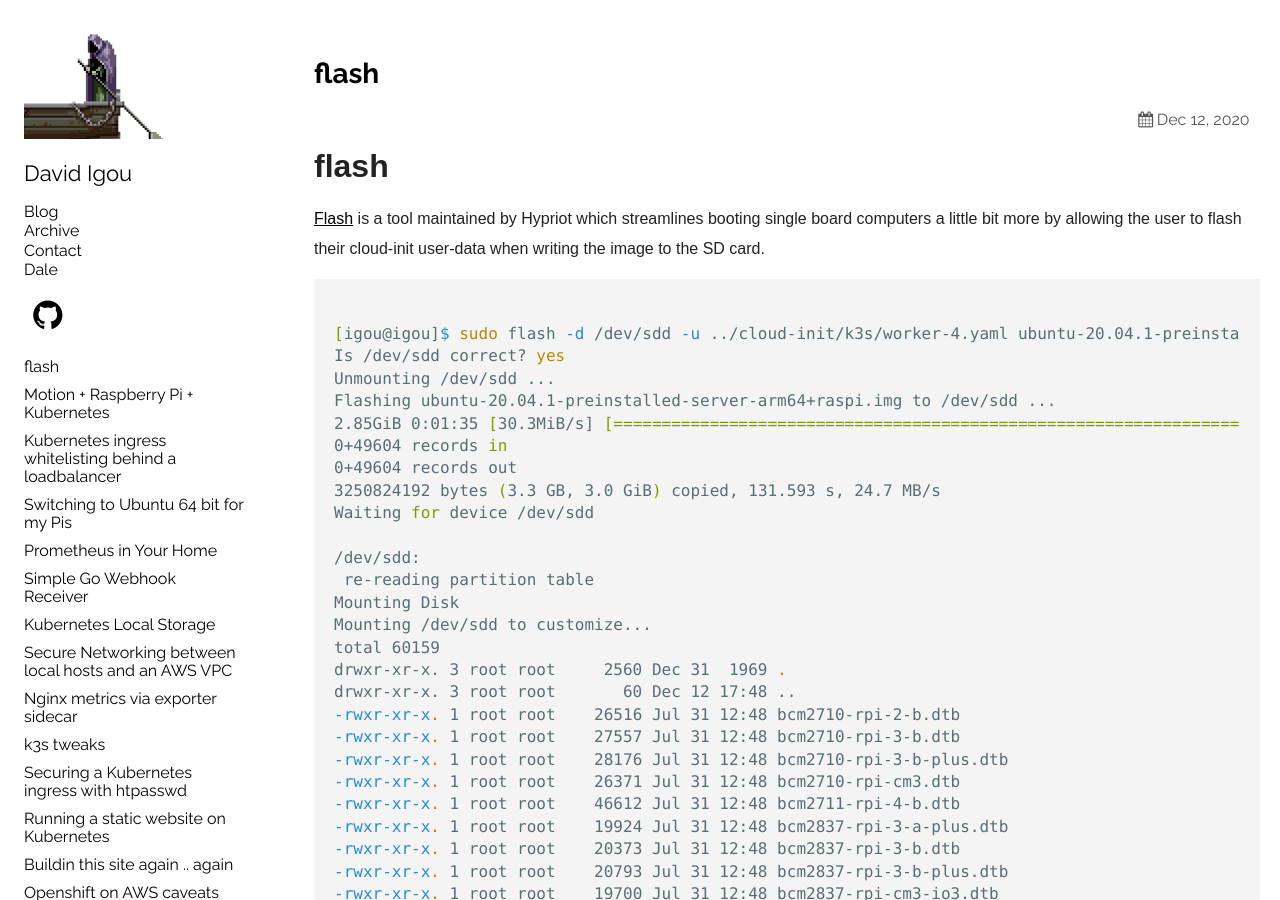
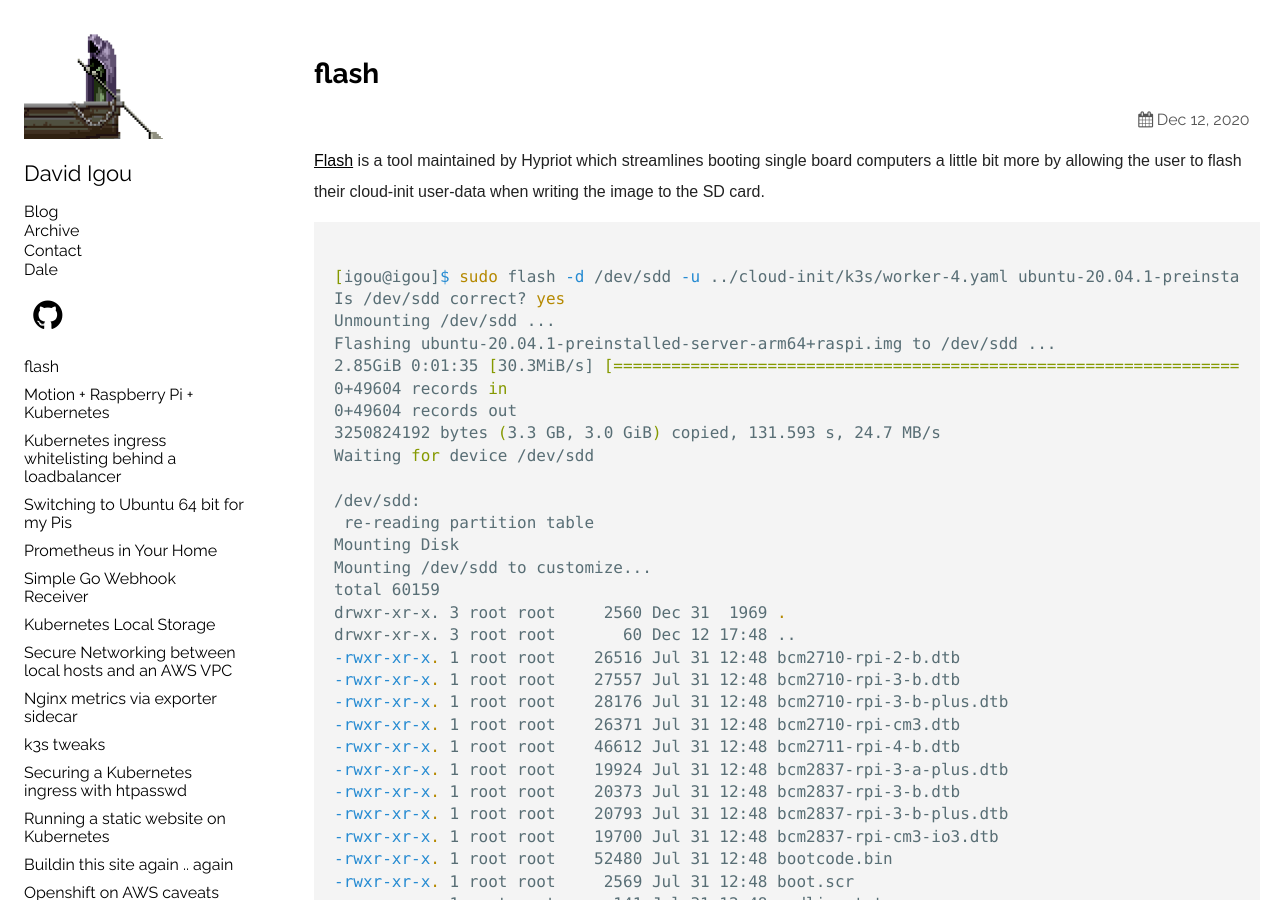
Before and after one commit to David-Igou/igou.io, a Jekyll site: the page built from _posts/2020-12-12-flash.md, in a window 1280 px wide and 900 px high. Built offline with Jekyll 4.4.1, drawn with Linux system fonts in a browser that asks for light colours.

Commit message:
Fix preview

```diff
--- a/_posts/2020-12-12-flash.md
+++ b/_posts/2020-12-12-flash.md
@@ -3,8 +3,6 @@ layout: post
 title: flash
 date: 2020-12-12
 ---
-
-# flash
 
 [Flash](https://github.com/hypriot/flash) is a tool maintained by Hypriot which streamlines booting single board computers a little bit more by allowing the user to flash their cloud-init user-data when writing the image to the SD card.
 
```
